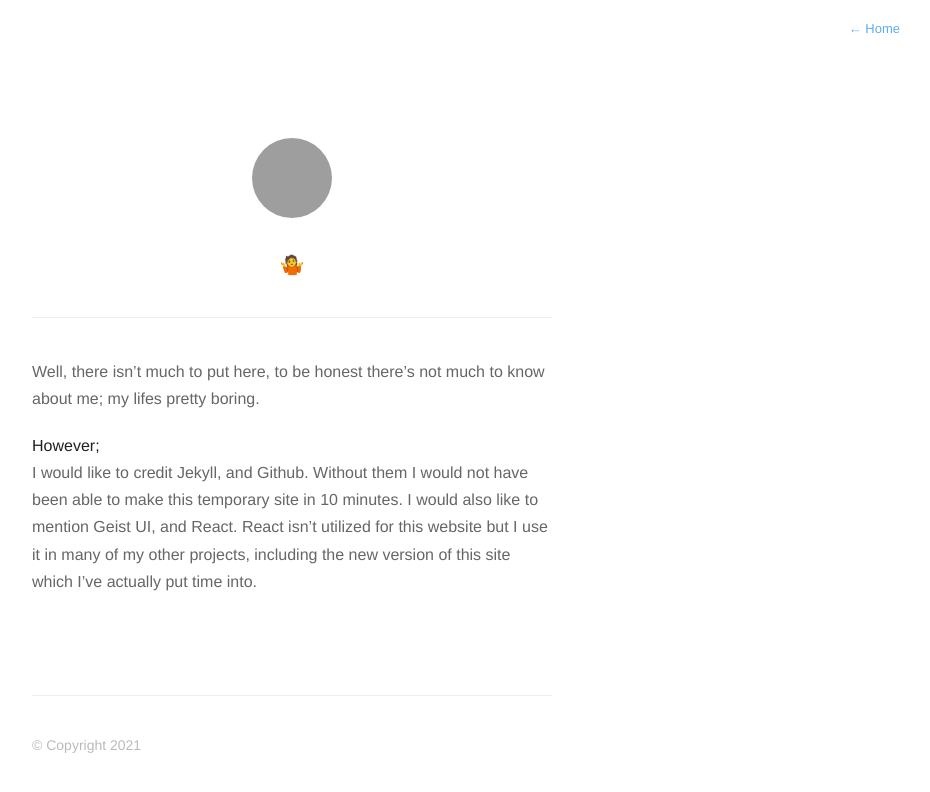
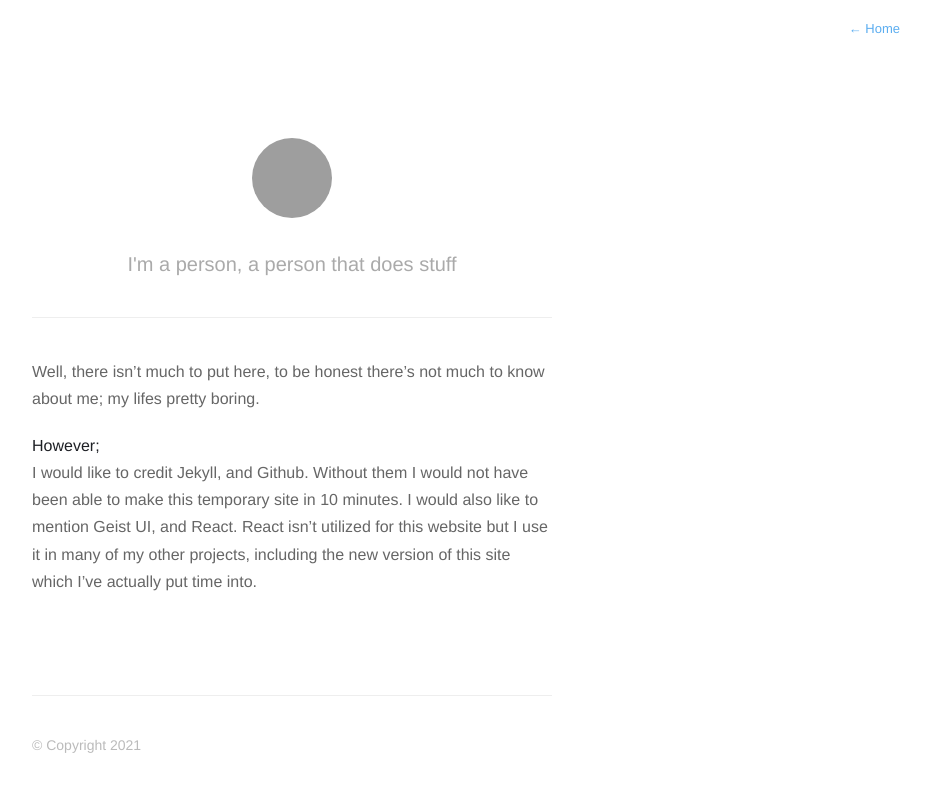
Before and after one commit to claytongearhart/claytongearhart.github.io, a Jekyll site: the page built from about.md, in a window 1280 px wide, cut to the strip 0-792 px from the top of the page. Shown: the whole strip, without its empty margins (348-1278 px from the left). Built offline with Jekyll 4.4.1, drawn with Linux system fonts in a browser that asks for light colours; nearby versions of some CDN libraries; grey boxes are pictures that could not be loaded.

Commit message:
Update _config.yml

```diff
--- a/_config.yml
+++ b/_config.yml
@@ -1,5 +1,5 @@
 name: Clayton Gearhart
-description: 🤷
+description: I'm a person, a person that does stuff
 meta_description: ""
 
 aboutPage: true
```
